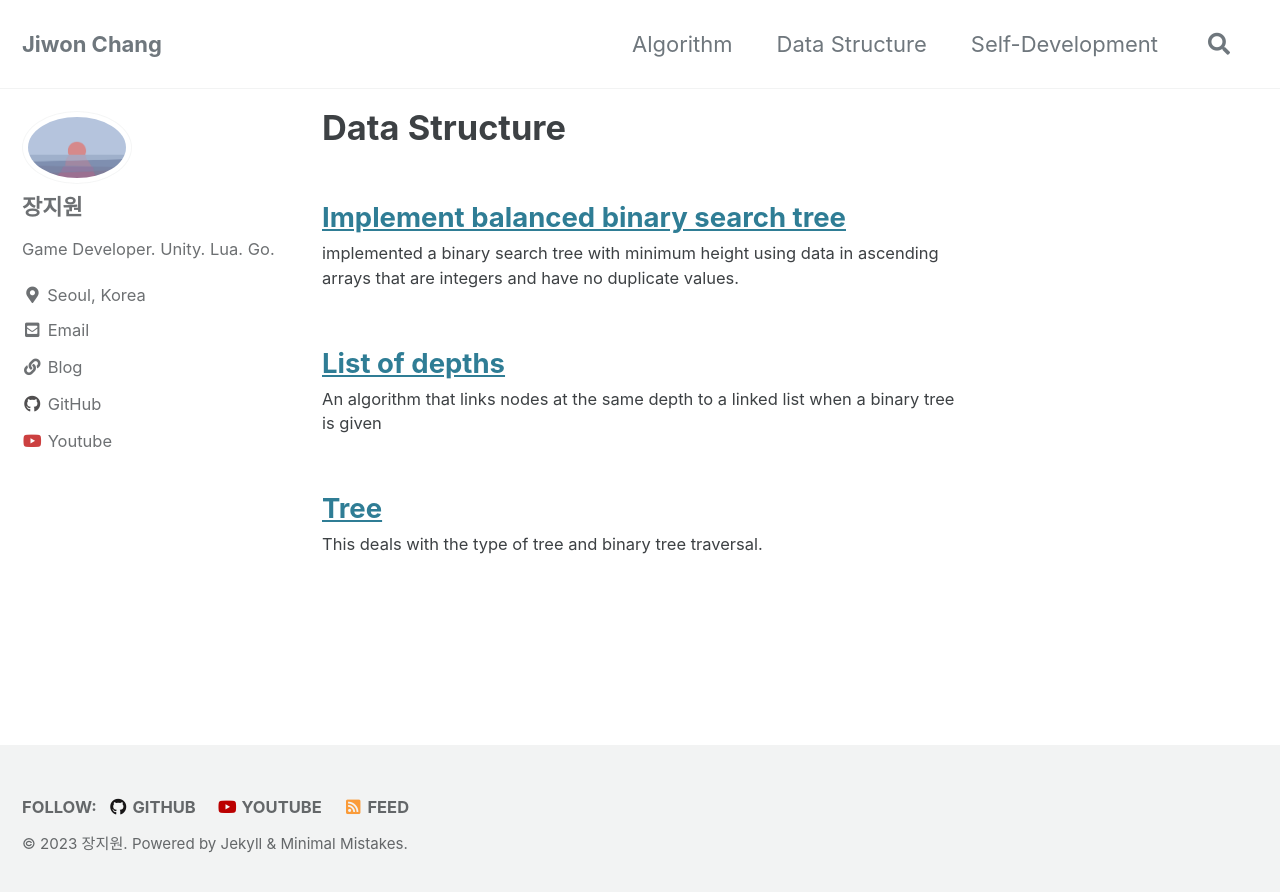
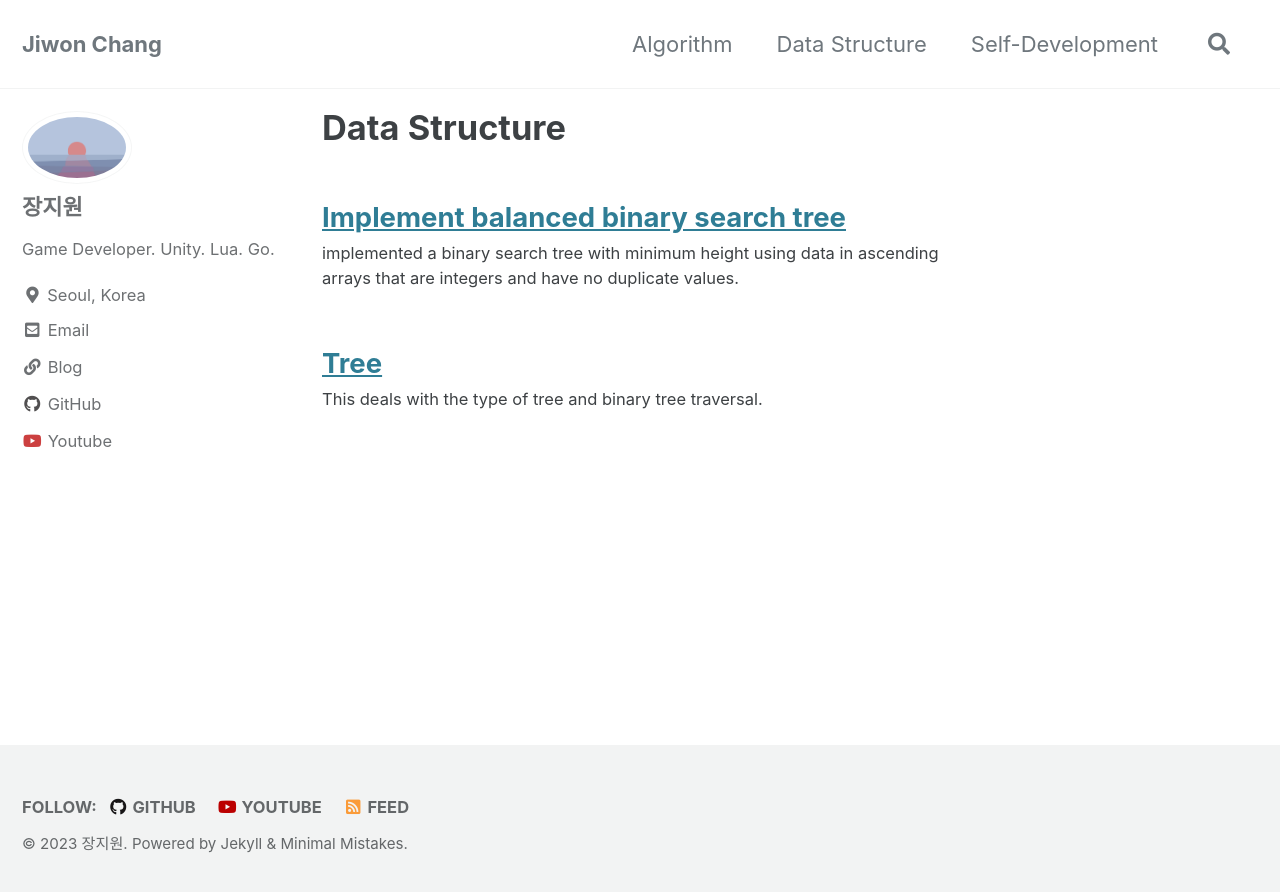
Before and after one commit to jiwonc-dev/jiwonc-dev.github.io, a Jekyll site: the page built from _pages/category-datastructure.md, in a window 1280 px wide. Shown: the top 892 px of the page. Built offline with Jekyll 4.4.1, drawn with Linux system fonts in a browser that asks for light colours; cached includes are drawn as plain includes; some of the changed lines change nothing that is shown.

Commit message:
Update 2023-01-11-ListOfDepths.md

```diff
--- a/_posts/2023-01-11-ListOfDepths.md
+++ b/_posts/2023-01-11-ListOfDepths.md
@@ -3,7 +3,7 @@ title:  "List of depths"
 excerpt: "An algorithm that links nodes at the same depth to a linked list when a binary tree is given"
 
 categories:
-  - datastructure
+  - algorithm
 
 toc: true
 toc_sticky: true
```
